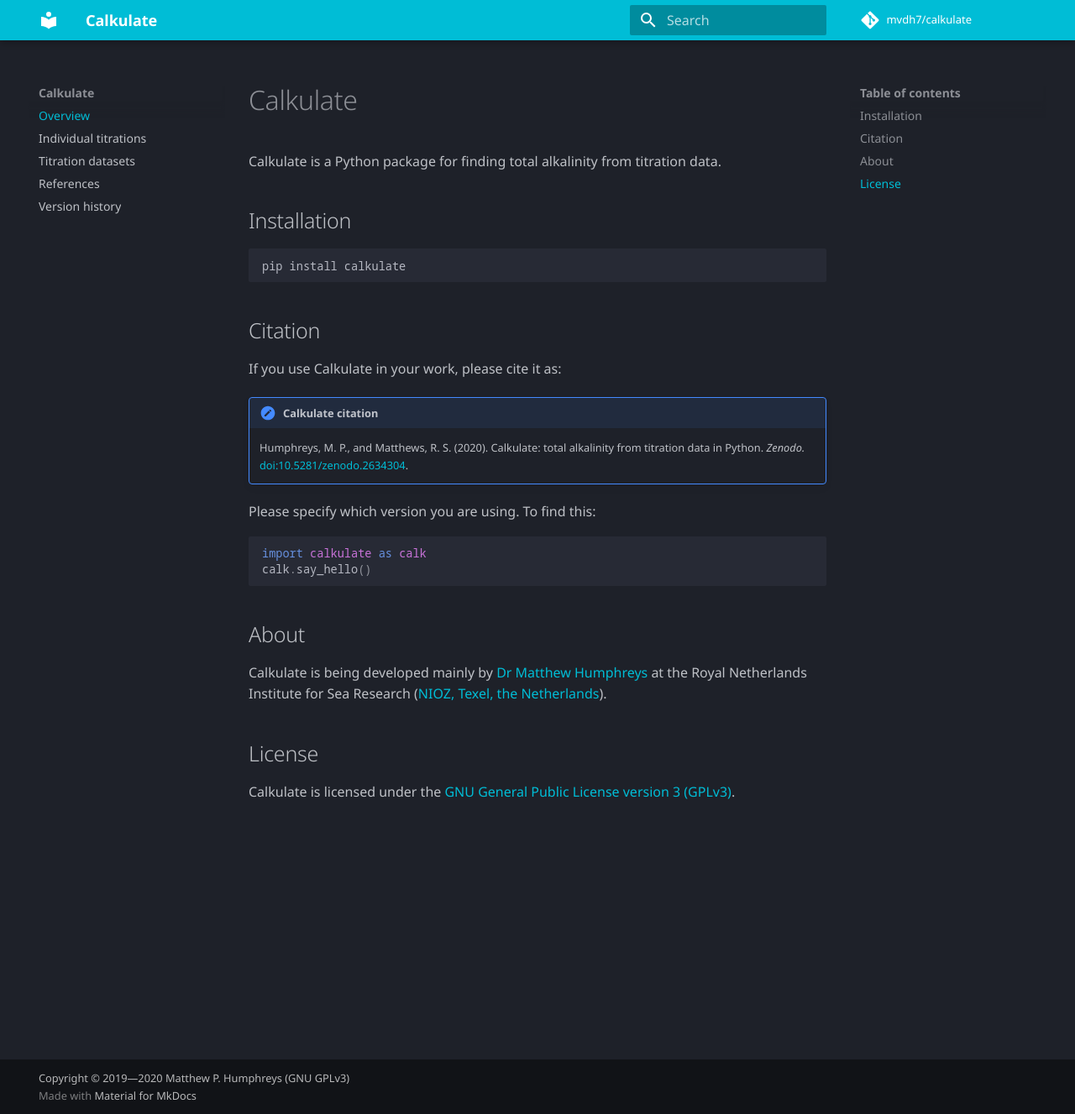
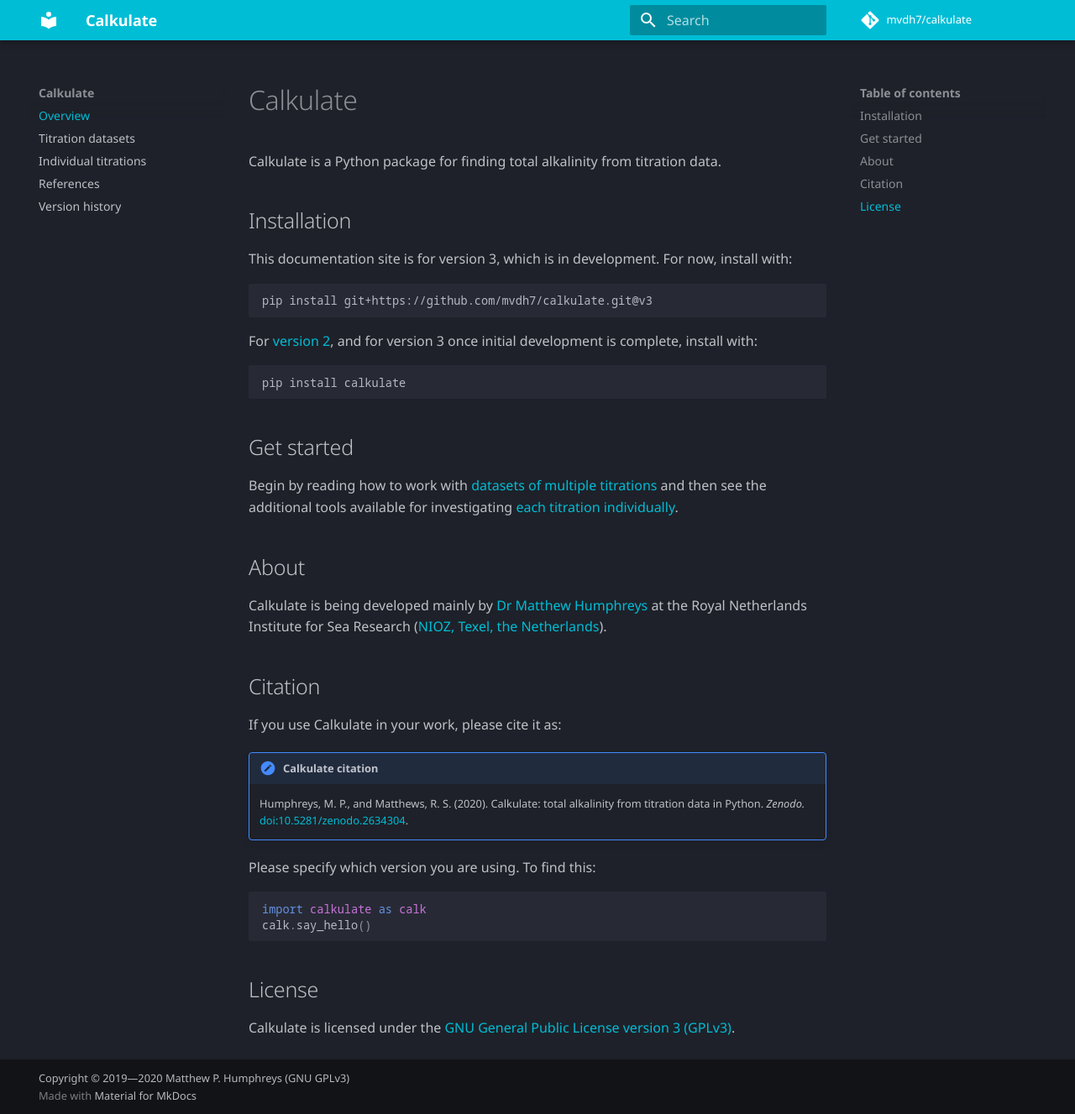
Before and after one commit to mvdh7/calkulate, an MkDocs documentation site: the page built from docs/index.md, in a window 1280 px wide and 1327 px high. Shown: the whole window at 84% size. Built offline with MkDocs 1.6.1 and Material for MkDocs 9.7.7, drawn with Linux system fonts in a browser that asks for light colours; comment, search, counter and statistics services are not loaded.

Commit message:
Basic overview

```diff
--- a/docs/index.md
+++ b/docs/index.md
@@ -4,7 +4,21 @@
 
 ## Installation
 
+This documentation site is for version 3, which is in development.  For now, install with:
+
+    pip install git+https://github.com/mvdh7/calkulate.git@v3
+
+For [version 2](https://calkulate.readthedocs.io/en/latest/), and for version 3 once initial development is complete, install with:
+
     pip install calkulate
+
+## Get started
+
+Begin by reading how to work with [datasets of multiple titrations](../datasets) and then see the additional tools available for investigating [each titration individually](../titrations).
+
+## About
+
+Calkulate is being developed mainly by [Dr Matthew Humphreys](https://mvdh.xyz) at the Royal Netherlands Institute for Sea Research ([NIOZ, Texel, the Netherlands](https://www.nioz.nl/en)).
 
 ## Citation
 
--- a/mkdocs.yml
+++ b/mkdocs.yml
@@ -9,8 +9,8 @@
 
 nav:
   - Overview: index.md
+  - Titration datasets: datasets.md
   - Individual titrations: titrations.md
-  - Titration datasets: datasets.md
   - References: references.md
   - Version history: versions.md
 
```
Also changed, not shown: other parts of docs/index.md (+0 -5 lines), 1 other file.
